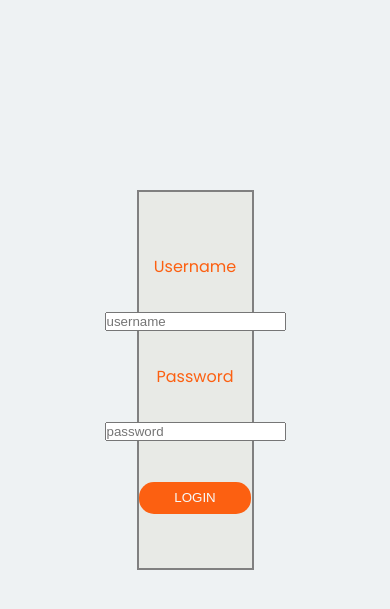
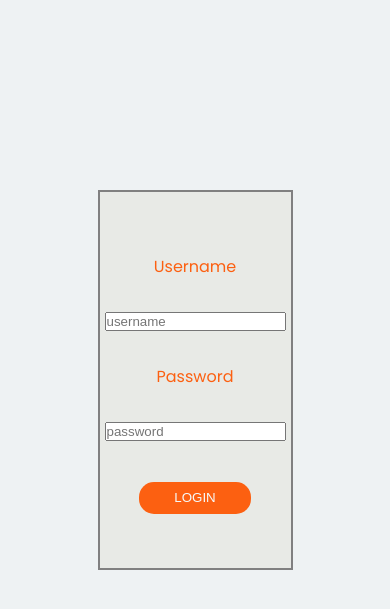
Before and after one commit to aimadkha/Sprint2, a PHP site: page /pages/login.html in a window 390 px wide. Shown: the top 609 px of the page. Run offline with PHP 8.4, Linux system fonts and the light colour scheme; style sheets or scripts are compiled from the project's sources.

Commit message:
add responsive to login page

```diff
--- a/BRIEF_projet/css/sass/pages/_login.scss
+++ b/BRIEF_projet/css/sass/pages/_login.scss
@@ -4,14 +4,18 @@
     display: flex;
     justify-content: center;
     align-items: center;
+
     .login{
         border: 2px solid grey;
-        width: 30%;
+        width:50%;
         height: 50%;
         display: flex;
         justify-content: center;
         align-items: center;
         background-color: #E8EAE6;
+        @media (max-width:$mobilesize) {
+            width: 50%;
+        }
         &__form{
             display: flex;
             flex-direction: column;
```
